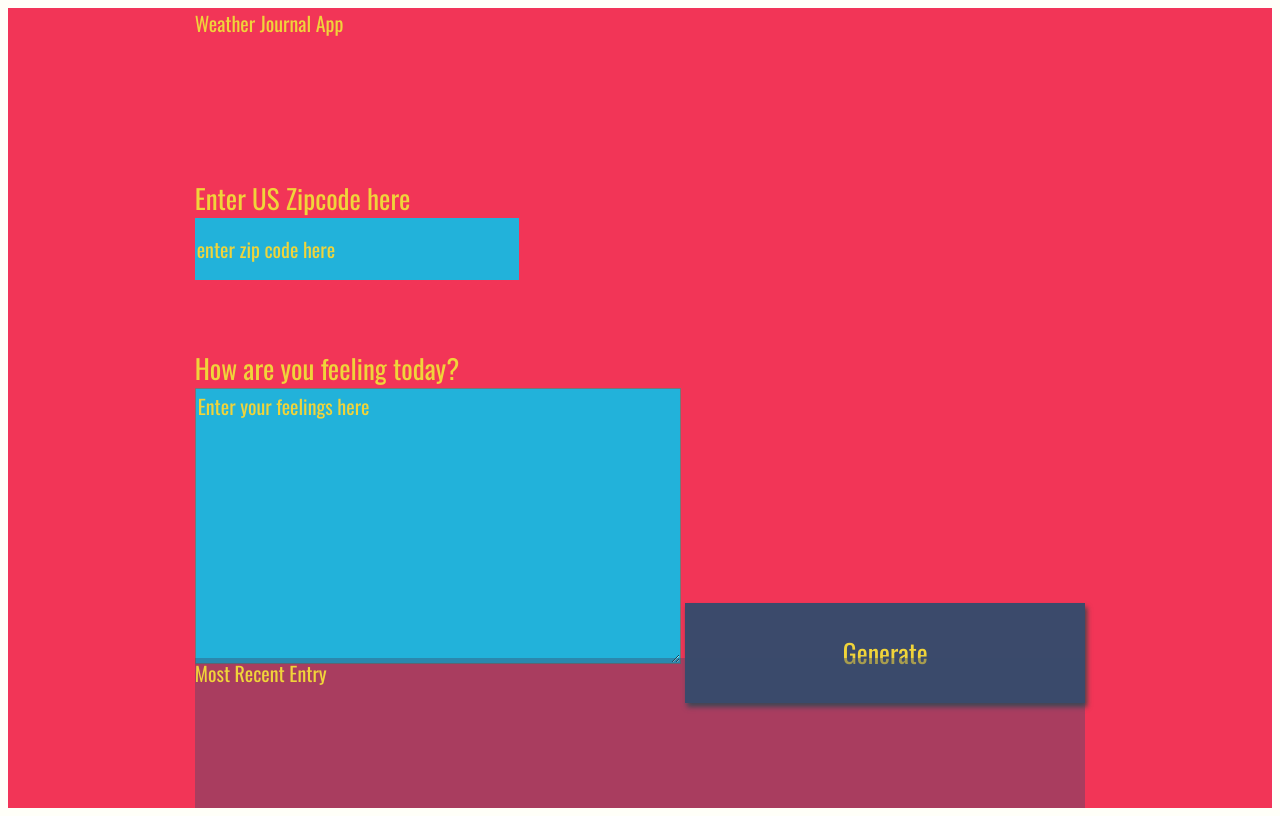
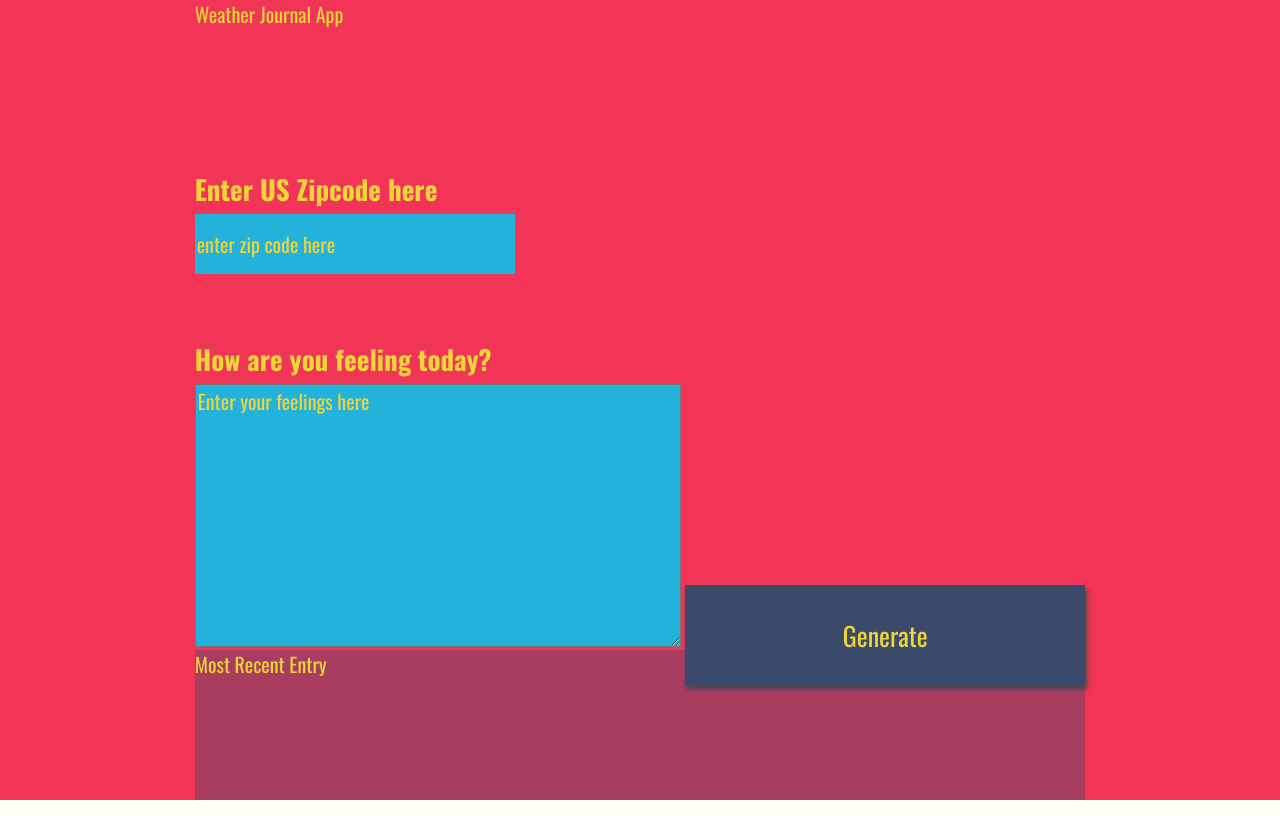
Before and after one commit to iwelnemr/india-temperature, a plain HTML site: page index.html in a window 1280 px wide. Drawn offline with nearby package versions, Linux system fonts and the light colour scheme; a web font is replaced by a local one.

Commit message:
include bootstrap link

```diff
--- a/index.html
+++ b/index.html
@@ -4,6 +4,8 @@
 <meta charset="UTF-8">
 <title>Weather Journal</title>
 <link href="https://fonts.googleapis.com/css?family=Oswald:400,600,700|Ranga:400,700&display=swap" rel="stylesheet">
+<link rel="stylesheet" href="https://maxcdn.bootstrapcdn.com/bootstrap/3.3.7/css/bootstrap.min.css" integrity="sha384-BVYiiSIFeK1dGmJRAkycuHAHRg32OmUcww7on3RYdg4Va+PmSTsz/K68vbdEjh4u" crossorigin="anonymous">
+<link rel="stylesheet" href="style.css">
 <link rel="stylesheet" href="style.css">
 </head>
  <body>
```
Also changed, not shown: assets/images/ind.jpg (added), 2 other files.
